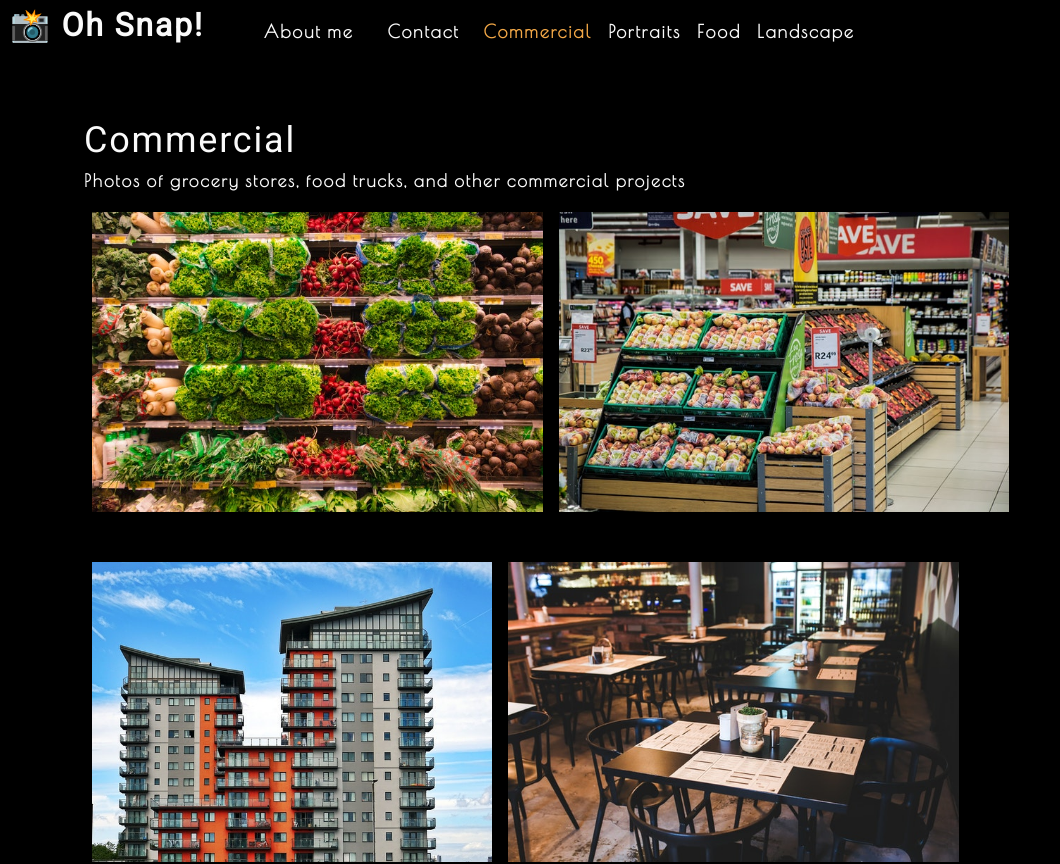
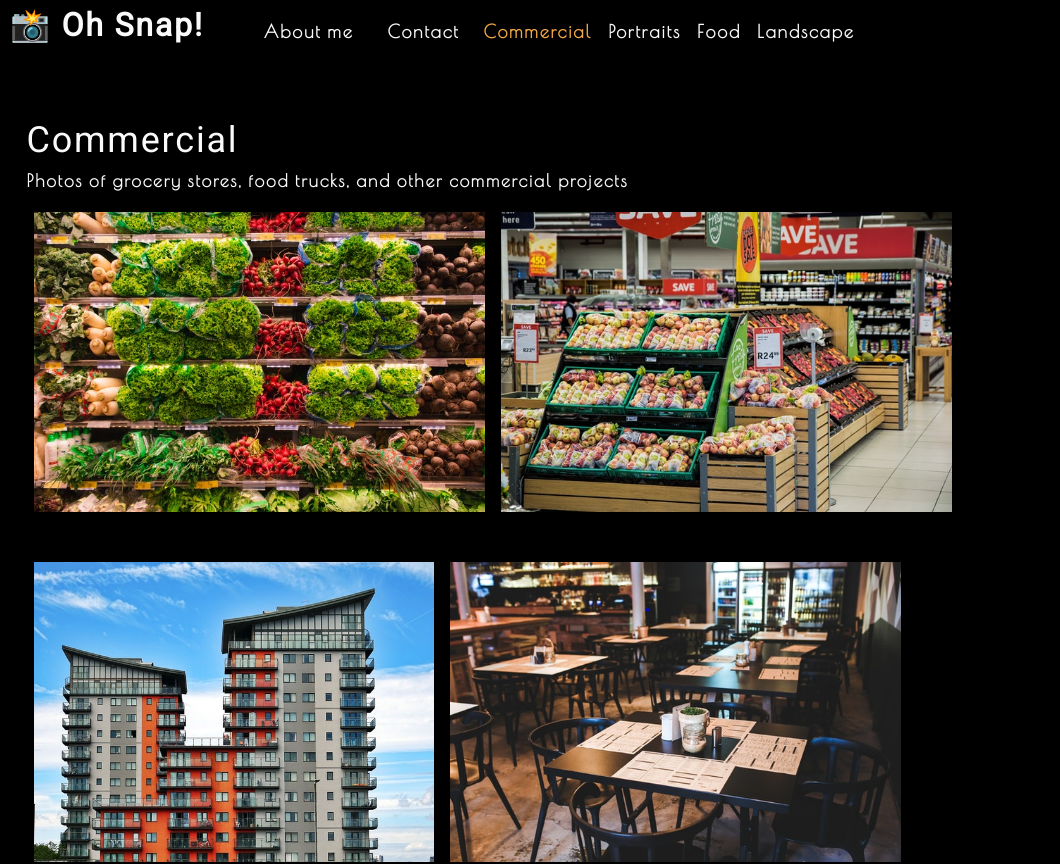
Before and after one commit to rthomson412/photo-port, a React (Create React App) app: page / in a window 1280 px wide. Shown: the top 864 px of the page, without its empty margins (0-1060 px from the left). Built offline with nearby package versions, Linux system fonts and the light colour scheme.

Commit message:
Update index.css

```diff
--- a/src/index.css
+++ b/src/index.css
@@ -1,6 +1,6 @@
 main {
   margin: 0 auto;
-  max-width: 90%;
+  max-width: 99%;
   padding: 50px 20px;
 }
 :root {
```
